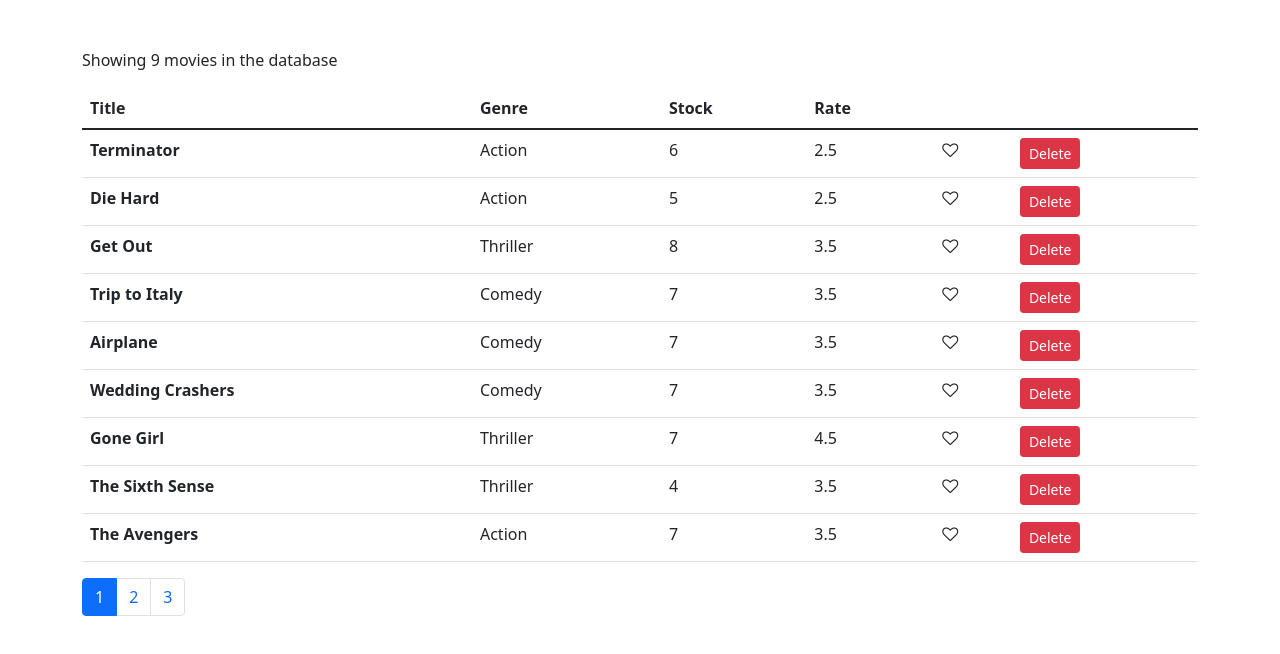
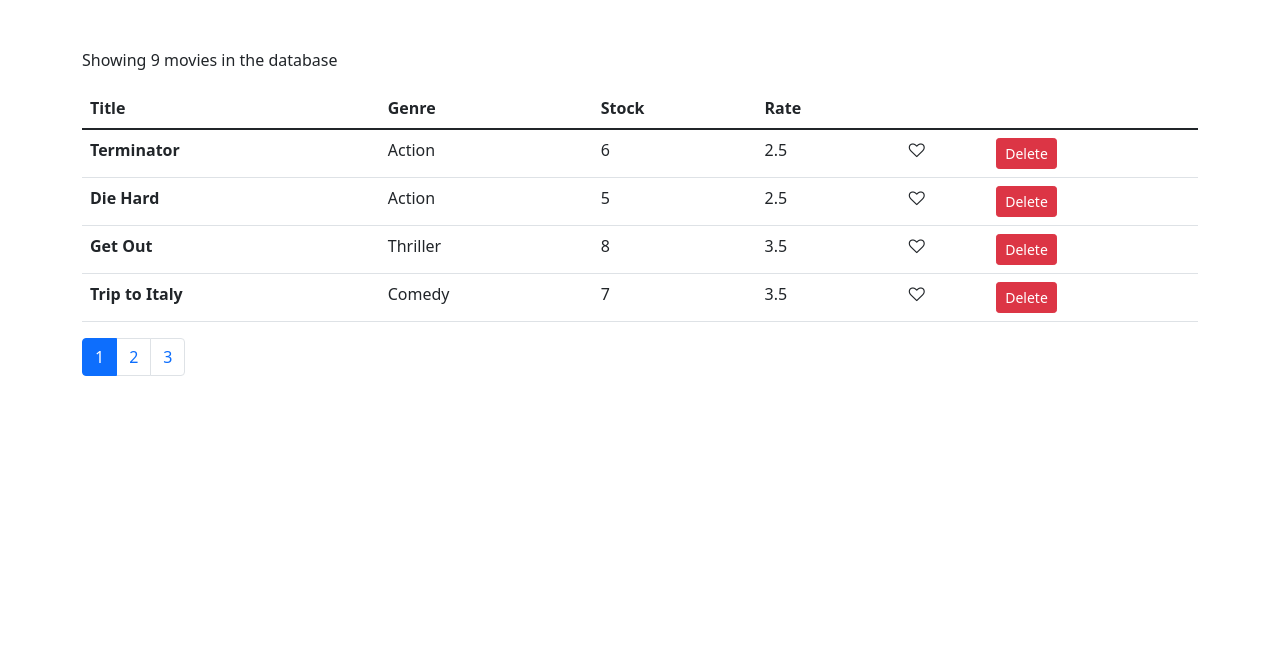
Before and after one commit to alaeimo/React-Course, a React (Create React App) app in the folder 03-vidly/: page / in a window 1280 px wide. Shown: the top 654 px of the page. Built offline with nearby package versions, Linux system fonts and the light colour scheme.

Commit message:
03-vidly: Pagination- paginating data.

```diff
--- a/03-vidly/src/components/movies.jsx
+++ b/03-vidly/src/components/movies.jsx
@@ -2,6 +2,7 @@
 import { getMovies, deleteMovie } from "../services/fakeMovieService";
 import Like from "./like";
 import Pagination from "./pagination";
+import { paginate } from "../utils/paginate";
 class Movies extends Component {
   state = { movies: getMovies(), pageSize: 4, currentPage: 1 };
 
@@ -18,7 +19,9 @@
   };
   render() {
     const count = this.state.movies.length;
-    const { pageSize, currentPage } = this.state;
+    const { pageSize, currentPage, movies: allMovies } = this.state;
+
+    const movies = paginate(allMovies, currentPage, pageSize);
     if (count === 0)
       return <p className="pt-5 bold">There are no movies in the database!</p>;
     return (
@@ -38,7 +41,7 @@
             </tr>
           </thead>
           <tbody>
-            {this.state.movies.map((movie) => {
+            {movies.map((movie) => {
               return (
                 <tr key={movie._id}>
                   <th scope="row">{movie.title}</th>
--- /dev/null
+++ b/03-vidly/src/utils/paginate.jsx
@@ -0,0 +1,6 @@
+import _ from "lodash";
+
+export function paginate(items, pageNumber, pageSize) {
+  const startIndex = (pageNumber - 1) * pageSize;
+  return _(items).slice(startIndex).take(pageSize).value();
+}
```
